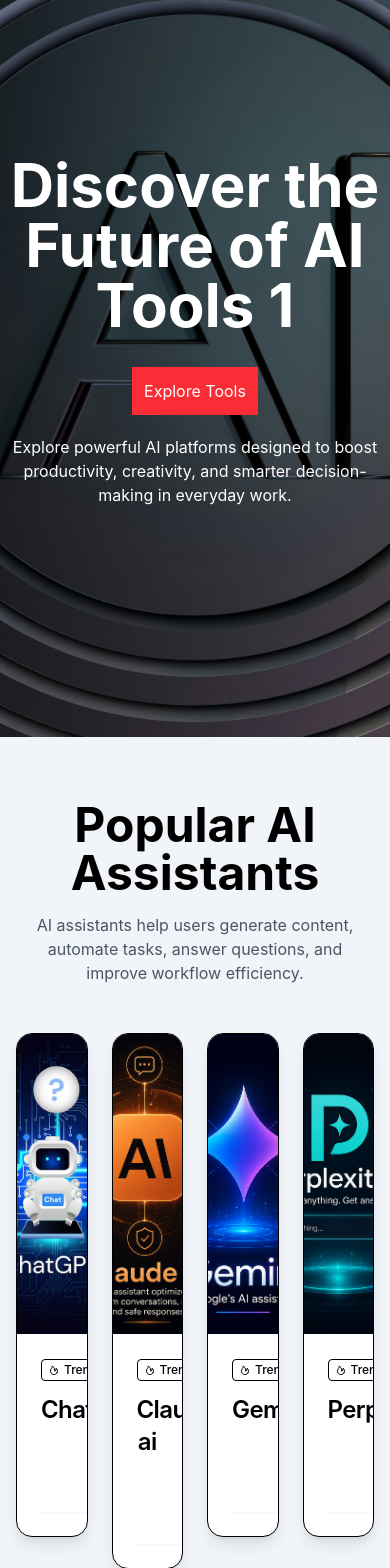
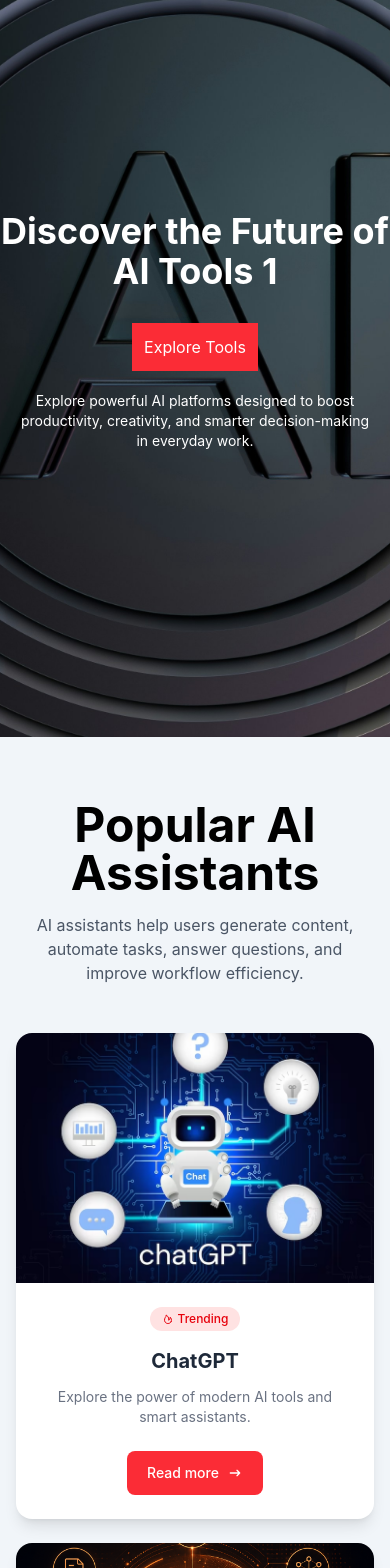
Before and after one commit to sooobhyadav/toolmind, a React (Vite) app: page / in a window 390 px wide. Shown: the part 220-1788 px from the top of the page. Built offline with nearby package versions, Linux system fonts and the light colour scheme.

Commit message:
improved responsive ui and updated navbar

```diff
--- a/src/components/pages/Home.jsx
+++ b/src/components/pages/Home.jsx
@@ -12,7 +12,7 @@
   style={{ backgroundImage: "url('/images/hero.jpg')" }}
   className="bg-cover bg-center h-screen flex flex-col justify-center items-center text-white"
 >
-        <h1 className="text-center text-6xl font-bold py-8">
+        <h1 className="text-center text-4xl sm:text-5xl lg:text-6xl font-bold py-8">
           Discover the Future of AI Tools {count}
         </h1>
 
@@ -23,7 +23,7 @@
           Explore Tools
         </button>
 
-        <p className="text-center max-w-[700px] mt-5">
+       <p className="text-center max-w-[700px] mt-5 text-sm sm:text-base lg:text-lg px-4">
           Explore powerful AI platforms designed to boost productivity,
           creativity, and smarter decision-making in everyday work.
         </p>
@@ -39,7 +39,7 @@
             questions, and improve workflow efficiency.
           </p>
 
-          <div className="grid grid-cols-4 gap-6 mt-12">
+          <div className="grid grid-cols-1 sm:grid-cols-2 lg:grid-cols-4 gap-6 mt-12">
             <ProductCard images="/images/chatgpt.jpg" title="ChatGPT" />
             <ProductCard images="/images/claude.png" title="Claude ai" />
             <ProductCard images="/images/gemini.png" title="Gemini" />
@@ -57,7 +57,7 @@
             visual content within seconds.
           </p>
 
-          <div className="grid grid-cols-4 gap-6 mt-12">
+          <div className="grid grid-cols-1 sm:grid-cols-2 lg:grid-cols-4 gap-6 mt-12">
             <ProductCard images="/images/midjourney.png" title="Midjourney" />
             <ProductCard images="/images/runwayml.png" title="Runway ML" />
             <ProductCard images="/images/canva.png" title="Canva" />
@@ -71,17 +71,19 @@
 
 function ProductCard({ images, title }) {
   return (
-    <div>
-      <div className="bg-neutral-primary-soft block max-w-sm border border-default rounded-2xl overflow-hidden bg-white shadow-lg hover:scale-105 duration-300">
+    <div className="bg-white rounded-2xl overflow-hidden shadow-lg hover:scale-105 hover:shadow-2xl duration-300">
+
       <a href="#">
         <img
-            className="rounded-t-base w-full h-[300px] object-cover"
+          className="w-full h-[250px] sm:h-[300px] object-cover"
           src={images}
           alt={title}
         />
       </a>
+
       <div className="p-6 text-center">
-          <span className="inline-flex items-center bg-brand-softer border border-brand-subtle text-fg-brand-strong text-xs font-medium px-1.5 py-0.5 rounded-sm">
+
+        <span className="inline-flex items-center bg-red-100 text-red-600 text-xs font-medium px-3 py-1 rounded-full">
           <svg
             className="w-3 h-3 me-1"
             aria-hidden="true"
@@ -99,20 +101,26 @@
               d="M18.122 17.645a7.185 7.185 0 0 1-2.656 2.495 7.06 7.06 0 0 1-3.52.853 6.617 6.617 0 0 1-3.306-.718 6.73 6.73 0 0 1-2.54-2.266c-2.672-4.57.287-8.846.887-9.668A4.448 4.448 0 0 0 8.07 6.31 4.49 4.49 0 0 0 7.997 4c1.284.965 6.43 3.258 5.525 10.631 1.496-1.136 2.7-3.046 2.846-6.216 1.43 1.061 3.985 5.462 1.754 9.23Z"
             />
           </svg>
+
           Trending
         </span>
-          <a href="#">
-            <h5 className="mt-3 mb-6 text-2xl font-semibold tracking-tight text-heading">
+
+        <h5 className="mt-4 text-xl sm:text-2xl font-bold text-gray-800">
           {title}
         </h5>
-          </a>
+
+        <p className="text-gray-500 mt-3 text-sm sm:text-base">
+          Explore the power of modern AI tools and smart assistants.
+        </p>
+
         <a
           href="#"
-            className="inline-flex items-center text-white bg-brand box-border border border-transparent hover:bg-brand-strong focus:ring-4 focus:ring-brand-medium shadow-xs font-medium leading-5 rounded-base text-sm px-4 py-2.5 focus:outline-none"
+          className="inline-flex items-center mt-6 text-white bg-red-500 hover:bg-red-600 font-medium rounded-lg text-sm px-5 py-3 duration-300"
         >
           Read more
+
           <svg
-              className="w-4 h-4 ms-1.5 rtl:rotate-180 -me-0.5"
+            className="w-4 h-4 ms-2"
             aria-hidden="true"
             xmlns="http://www.w3.org/2000/svg"
             width={24}
@@ -129,7 +137,7 @@
             />
           </svg>
         </a>
-        </div>
+
       </div>
     </div>
   );
```
Also changed, not shown: src/components/common/Header.jsx (+6 -9 lines). Lines whose indentation alone changed are shown as unchanged.
